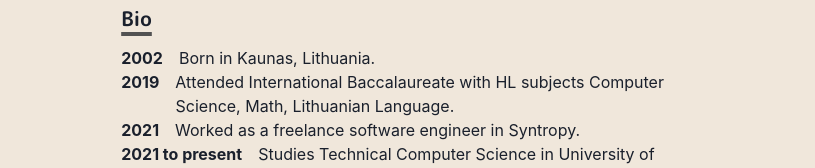
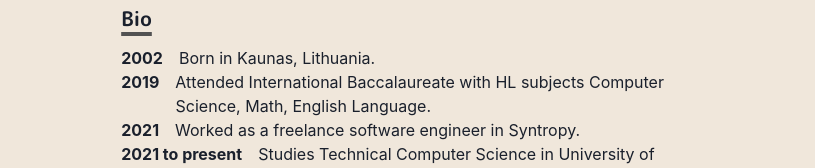
Before and after one commit to PovilasKirna/portfolio_website, a Next.js app: page / in a window 1280 px wide. Shown: the part 408-576 px from the top of the page, without its empty margins (232-1047 px from the left). Built offline with nearby package versions, Linux system fonts and the light colour scheme.

Commit message:
fixed a typing error

```diff
--- a/pages/index.js
+++ b/pages/index.js
@@ -93,7 +93,7 @@ const Page = () => {
 					<BioSection>
 						<BioYear>2019</BioYear>
 						Attended International Baccalaureate with HL subjects Computer
-						Science, Math, Lithuanian Language.
+						Science, Math, English Language.
 					</BioSection>
 					<BioSection>
 						<BioYear>2021</BioYear>
```
